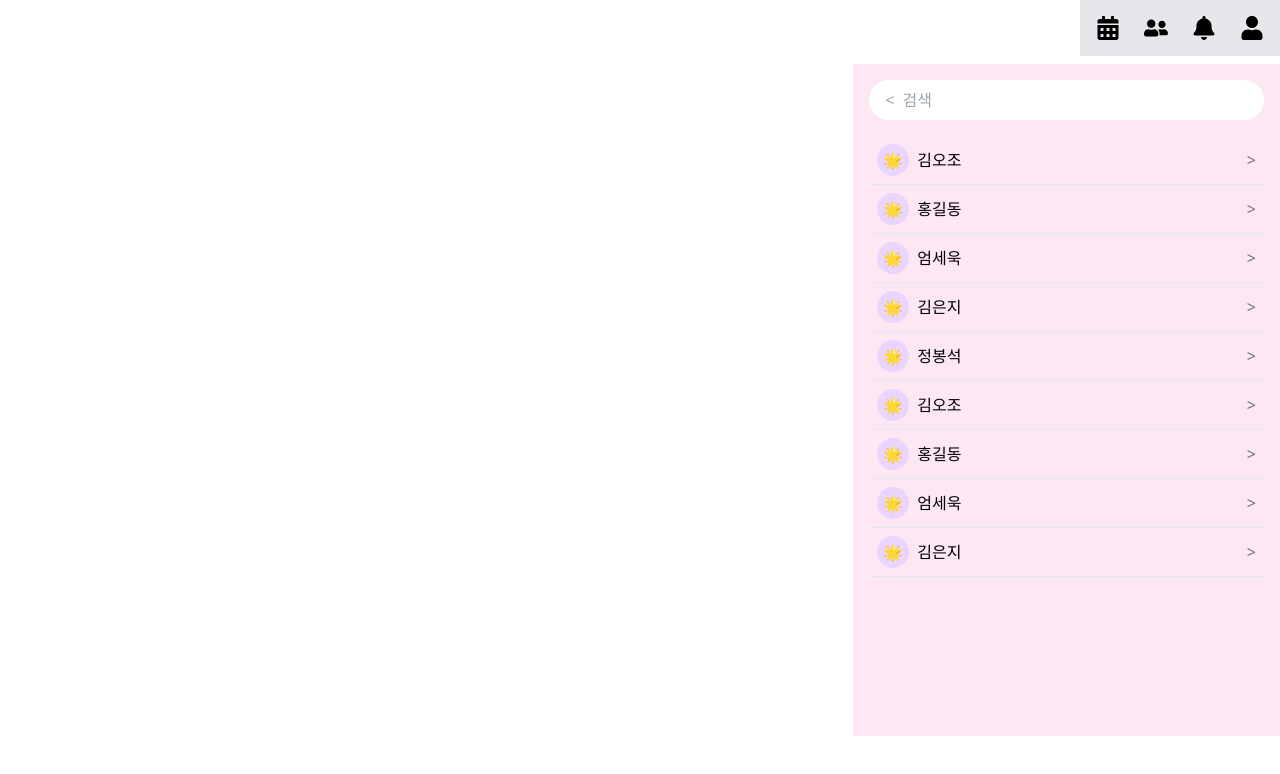
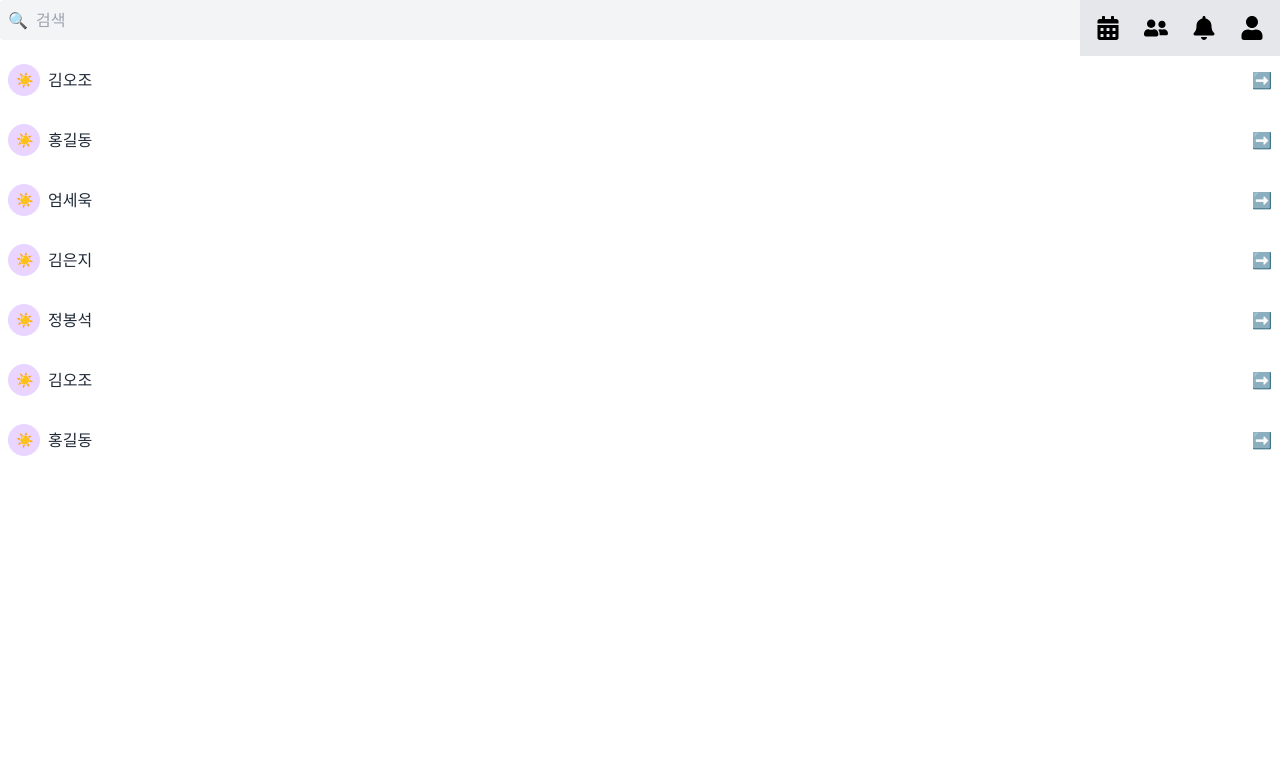
Before and after one commit to oz-main-09-team3/TeamProject_FE, a React (Vite) app: page /friends in a window 1280 px wide. Shown: the top 774 px of the page. Built offline with nearby package versions, Linux system fonts and the light colour scheme.

Commit message:
친구목록 화면 컴포넌트 구성

```diff
--- a/src/App.jsx
+++ b/src/App.jsx
@@ -1,7 +1,7 @@
 import { BrowserRouter as Router, Routes, Route } from 'react-router-dom';
 import NavigationBar from './components/NavigationBar';
 import MainPage from './pages/MainPage';
-import FriendsPage from './pages/FriendsPage';
+import FriendsPage from './pages/FriendsList';
 import NotificationsPage from './pages/NotificationsPage';
 import MyPage from './pages/MyPage';
 
--- a/src/components/NavigationBar.jsx
+++ b/src/components/NavigationBar.jsx
@@ -1,20 +1,27 @@
 import { useNavigate } from 'react-router-dom';
 import { FaCalendarAlt, FaUserFriends, FaBell, FaUser } from 'react-icons/fa';
 
-export default function NavigationBar() {
+export default function NavigationBar({ onFriendsClick }) { // ✅ onFriendsClick props 받기
   const navigate = useNavigate();
 
   return (
     <div className="fixed top-0 right-0 flex gap-6 p-4 bg-gray-200">
+      {/* 캘린더 버튼 (페이지 이동) */}
       <button onClick={() => navigate('/main')}>
         <FaCalendarAlt size={24} />
       </button>
-      <button onClick={() => navigate('/friends')}>
+
+      {/* 친구 목록 버튼 (페이지 이동 X, 함수 호출 O) */}
+      <button onClick={onFriendsClick}>
         <FaUserFriends size={24} />
       </button>
+
+      {/* 알림 버튼 (페이지 이동) */}
       <button onClick={() => navigate('/notifications')}>
         <FaBell size={24} />
       </button>
+
+      {/* 마이페이지 버튼 (페이지 이동) */}
       <button onClick={() => navigate('/mypage')}>
         <FaUser size={24} />
       </button>
--- /dev/null
+++ b/src/pages/FriendsList.jsx
@@ -0,0 +1,37 @@
+function FriendList() {
+  const friends = ["김오조", "홍길동", "엄세욱", "김은지", "정봉석", "김오조", "홍길동"];
+
+  return (
+    <div>
+      {/* 검색창 */}
+      <div className="flex items-center gap-2 mb-4 p-2 bg-gray-100 rounded">
+        <span>🔍</span>
+        <input
+          type="text"
+          placeholder="검색"
+          className="bg-transparent outline-none flex-1"
+        />
+      </div>
+
+      {/* 친구 리스트 */}
+      <div className="flex flex-col gap-3">
+        {friends.map((friend, index) => (
+          <div
+            key={index}
+            className="flex items-center justify-between p-2 hover:bg-gray-100 rounded"
+          >
+            <div className="flex items-center gap-2">
+              <div className="w-8 h-8 rounded-full bg-purple-200 flex items-center justify-center text-white text-sm">
+                ☀️
+              </div>
+              <span className="text-gray-800">{friend}</span>
+            </div>
+            <div>➡️</div>
+          </div>
+        ))}
+      </div>
+    </div>
+  );
+}
+
+export default FriendList;
--- a/src/pages/FriendsPage.jsx
+++ /dev/null
@@ -1,51 +0,0 @@
-import { useState } from 'react';
-import FriendRowCard from '../components/FriendRowCard';
-
-export default function FriendsPage() {
-  const [search, setSearch] = useState('');
-
-  const friends = [
-    { id: 1, name: '김오조' },
-    { id: 2, name: '홍길동' },
-    { id: 3, name: '엄세욱' },
-    { id: 4, name: '김은지' },
-    { id: 5, name: '정봉석' },
-    { id: 6, name: '김오조' },
-    { id: 7, name: '홍길동' },
-    { id: 8, name: '엄세욱' },
-    { id: 9, name: '김은지' },
-  ];
-
-  const filteredFriends = friends.filter(friend =>
-    friend.name.includes(search)
-  );
-
-  return (
-    <div className="flex pt-16 h-[calc(100vh-64px)]"> {/* 네비게이션바 높이만큼 pt 추가 */}
-      {/* 왼쪽 */}
-      <div className="flex-1 flex items-center justify-center text-gray-500">
-        {filteredFriends.length === 0 && <div>친구 목록이 없습니다.</div>}
-      </div>
-
-      {/* 오른쪽 */}
-      <div className="w-1/3 bg-pink-100 p-4 overflow-y-auto">
-        {/* 검색창 */}
-        <div className="flex items-center bg-white rounded-full px-4 py-2 mb-4">
-          <button className="text-gray-400 mr-2">{'<'}</button>
-          <input
-            type="text"
-            placeholder="검색"
-            className="flex-1 outline-none"
-            value={search}
-            onChange={(e) => setSearch(e.target.value)}
-          />
-        </div>
-
-        {/* 친구 리스트 */}
-        {filteredFriends.map(friend => (
-          <FriendRowCard key={friend.id} name={friend.name} />
-        ))}
-      </div>
-    </div>
-  );
-}
--- a/src/pages/MainPage.jsx
+++ b/src/pages/MainPage.jsx
@@ -1,31 +1,36 @@
+import { useState } from "react";
 import RowCard from "../components/RowCard";
+import NavigationBar from "../components/NavigationBar";
+import FriendList from "../components/FriendRowCard";
 
 function MainPage() {
+  const [showFriends, setShowFriends] = useState(false);
+
   const diaryList = [
     { id: 1, header: "아 오늘도 힘들었다.", body: "아 진짜 집 가고싶었다." },
-    {
-      id: 2,
-      header: "코드 너무 안 돌아간다.",
-      body: "나도 모르게 감자처럼 웅크렸다.",
-    },
+    { id: 2, header: "코드 너무 안 돌아간다.", body: "나도 모르게 감자처럼 웅크렸다." },
     { id: 3, header: "조금은 나아진 것 같다.", body: "어제보단 성장했어!" },
     { id: 4, header: "프론트 너무 재밌다.", body: "역시 나랑 잘 맞아!" },
     { id: 5, header: "하..버그잡기 힘들어.", body: "하지만 해냈다!" },
   ];
 
   return (
-    <div className="flex min-h-screen bg-pink-100 p-10 gap-8">
-      {/* 캘린더 영역 */}
+    <div className="relative min-h-screen bg-pink-100 p-10">
+
+      {/* Navigation Bar */}
+      <NavigationBar onFriendsClick={() => setShowFriends(!showFriends)} />
+
+      {/* Main Content */}
+      <div className="flex gap-8">
+        {/* 캘린더 */}
         <div className="bg-white p-6 rounded-lg shadow-md flex-1 max-w-md">
           <h2 className="text-2xl font-bold mb-6">JULY 2020</h2>
-
-        {/* 캘린더 더미 */}
           <div className="border p-8 rounded-lg flex items-center justify-center text-gray-500">
             캘린더 자리
           </div>
         </div>
 
-      {/* 일기 리스트 영역 */}
+        {/* 일기 리스트 */}
         <div className="flex flex-col gap-4 flex-1">
           {diaryList.map((diary) => (
             <div key={diary.id} className="bg-white rounded-lg shadow-md p-4">
@@ -40,6 +45,14 @@ function MainPage() {
           ))}
         </div>
       </div>
+
+      {/* ✅ 친구 목록 사이드바 */}
+      {showFriends && (
+        <div className="fixed top-16 right-0 w-80 h-full bg-white shadow-lg overflow-y-auto p-4">
+          <FriendList />
+        </div>
+      )}
+    </div>
   );
 }
 
```
Lines whose indentation alone changed are shown as unchanged.
